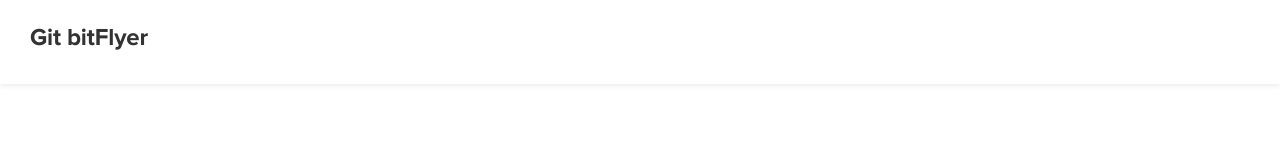
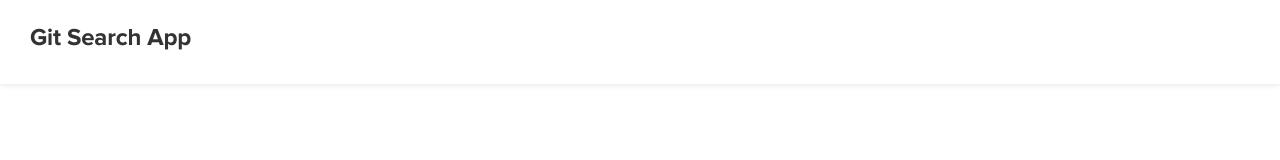
Before and after one commit to felix1712/Git-Search-React, a React (Create React App) app: page / in a window 1280 px wide. Shown: the top 160 px of the page. Built offline with nearby package versions, Linux system fonts and the light colour scheme.

Commit message:
fix: remove unused test

```diff
--- a/package.json
+++ b/package.json
@@ -1,5 +1,5 @@
 {
-  "name": "repository-search-bitflyer",
+  "name": "repository-search",
   "version": "0.1.0",
   "private": true,
   "dependencies": {
--- a/public/index.html
+++ b/public/index.html
@@ -24,7 +24,7 @@
       work correctly both with client-side routing and a non-root public URL.
       Learn how to configure a non-root public URL by running `npm run build`.
     -->
-    <title>Git bitFlyer</title>
+    <title>Git SearchApp</title>
   </head>
   <body>
     <noscript>You need to enable JavaScript to run this app.</noscript>
--- a/src/components/Header/Header.tsx
+++ b/src/components/Header/Header.tsx
@@ -17,7 +17,7 @@
     <header className={styles["main-header"]}>
       <div className={styles["header-container"]}>
         <NavLink to="/home">
-          <Text variant="h3">Git bitFlyer</Text>
+          <Text variant="h3">Git Search App</Text>
         </NavLink>
         <div className={styles["header-right"]}>
           <div className={styles["header-searchbar"]}>
```
Also changed, not shown: 1 other file (tests, documents, lock files or other folders).
